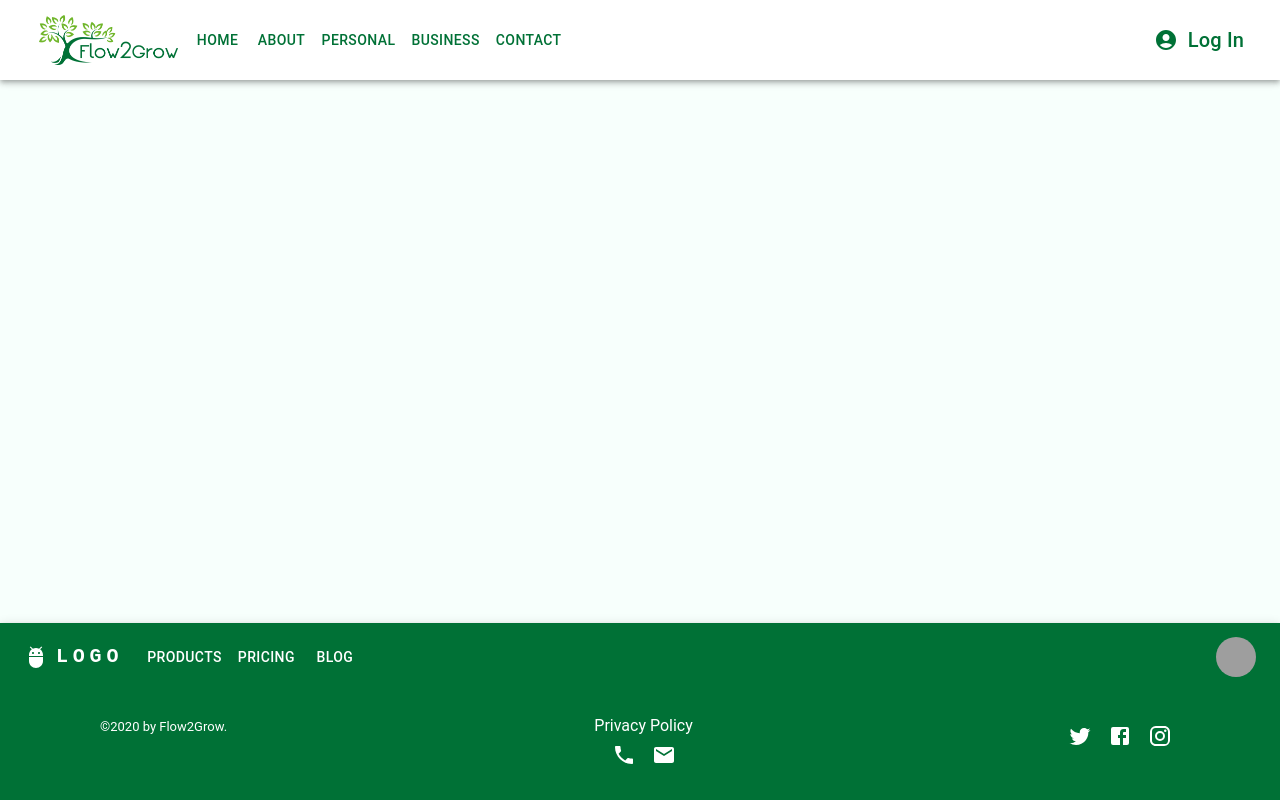
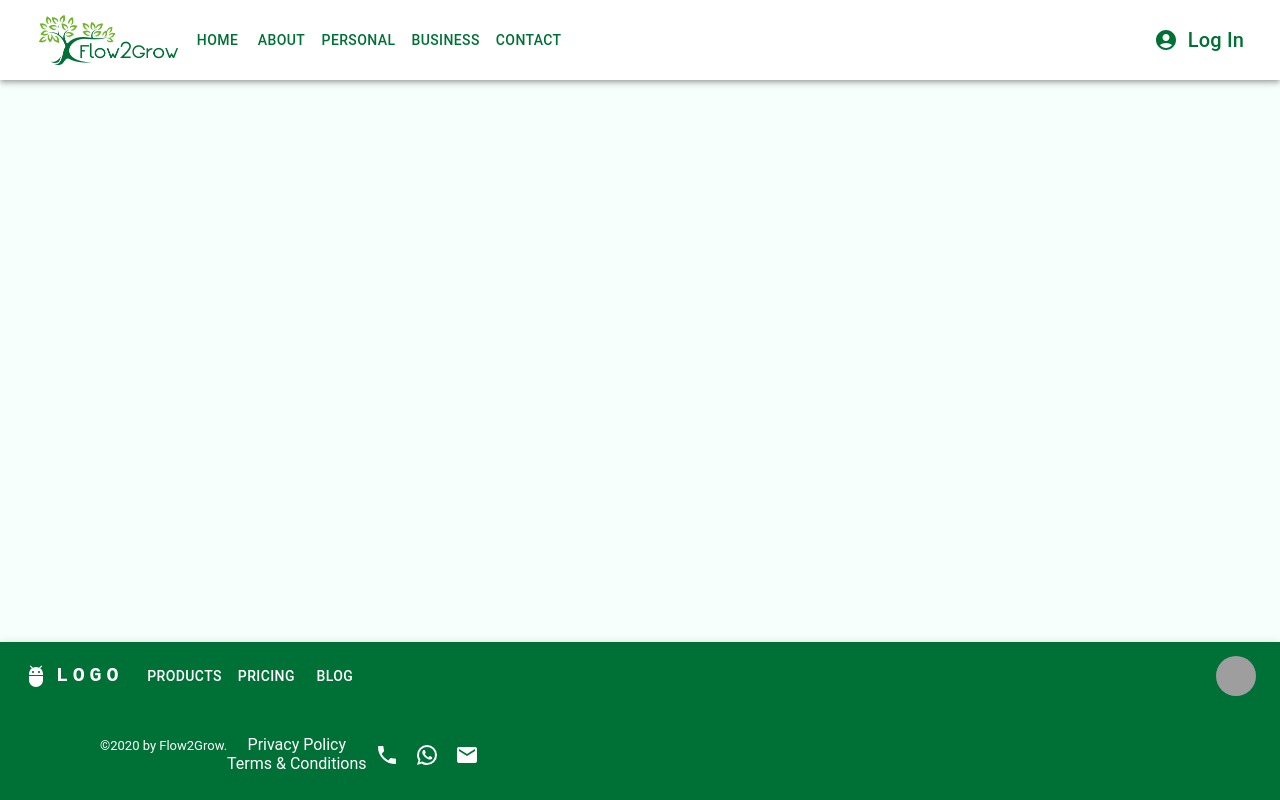
Before and after one commit to alicemayle/Flow2Grow, a React (Create React App) app: page / in a window 1280 px wide. Built offline with nearby package versions, Linux system fonts and the light colour scheme; grey boxes are pictures that could not be loaded.

Commit message:
cambio iconos footer

```diff
--- a/src/components/Footer.js
+++ b/src/components/Footer.js
@@ -2,40 +2,32 @@ import { IconButton } from '@mui/material';
 import React, { Component } from 'react';
 import PhoneIcon from '@mui/icons-material/Phone';
 import EmailIcon from '@mui/icons-material/Email';
-import InstagramIcon from '@mui/icons-material/Instagram';
-import FacebookIcon from '@mui/icons-material/Facebook';
-import TwitterIcon from '@mui/icons-material/Twitter';
+import WhatsAppIcon from '@mui/icons-material/WhatsApp';
 
 class Footer extends Component {
     render() {
     return (
         <div className='footer'>
-            <div className='boxIconsFooter' style={{textAlign: 'left'}}>
+            <div className='box-icons-footer' style={{textAlign: 'left'}}>
                 <span style={{fontSize: 'small'}}>
                     ©2020 by Flow2Grow.
                 </span>
             </div>
-            <div className='boxIconsFooter'  style={{textAlign: 'center'}}>
-                <span>Privacy Policy</span>
-                <div>
+            <div className='box-icons-footer'  style={{textAlign: 'center', flexDirection: 'column' }}>
+                <span>Privacy Policy<br></br></span>
+                <span>Terms & Conditions</span>
+            </div>
+            <div className='box-icons-footer'  style={{textAlign: 'right'}}>
                 <IconButton color="info" aria-label="contact phone">
                     <PhoneIcon />
                 </IconButton>
-                <IconButton color="info" aria-label="contact phone">
+                <IconButton color="info" aria-label="contact whatsapp">
+                    <WhatsAppIcon />
+                </IconButton>
+                <IconButton color="info" aria-label="contact email">
                     <EmailIcon />
                 </IconButton>
-                </div>
-            </div>
-            <div className='boxIconsFooter'  style={{textAlign: 'right'}}>
-                <IconButton color="info" aria-label="contact twitter">
-                    <TwitterIcon />
-                </IconButton>
-                <IconButton color="info" aria-label="contact facebook">
-                    <FacebookIcon />
-                </IconButton>
-                <IconButton color="info" aria-label="contact instagram">
-                    <InstagramIcon />
-                </IconButton>
+
             </div>
       </div>
     );
```
